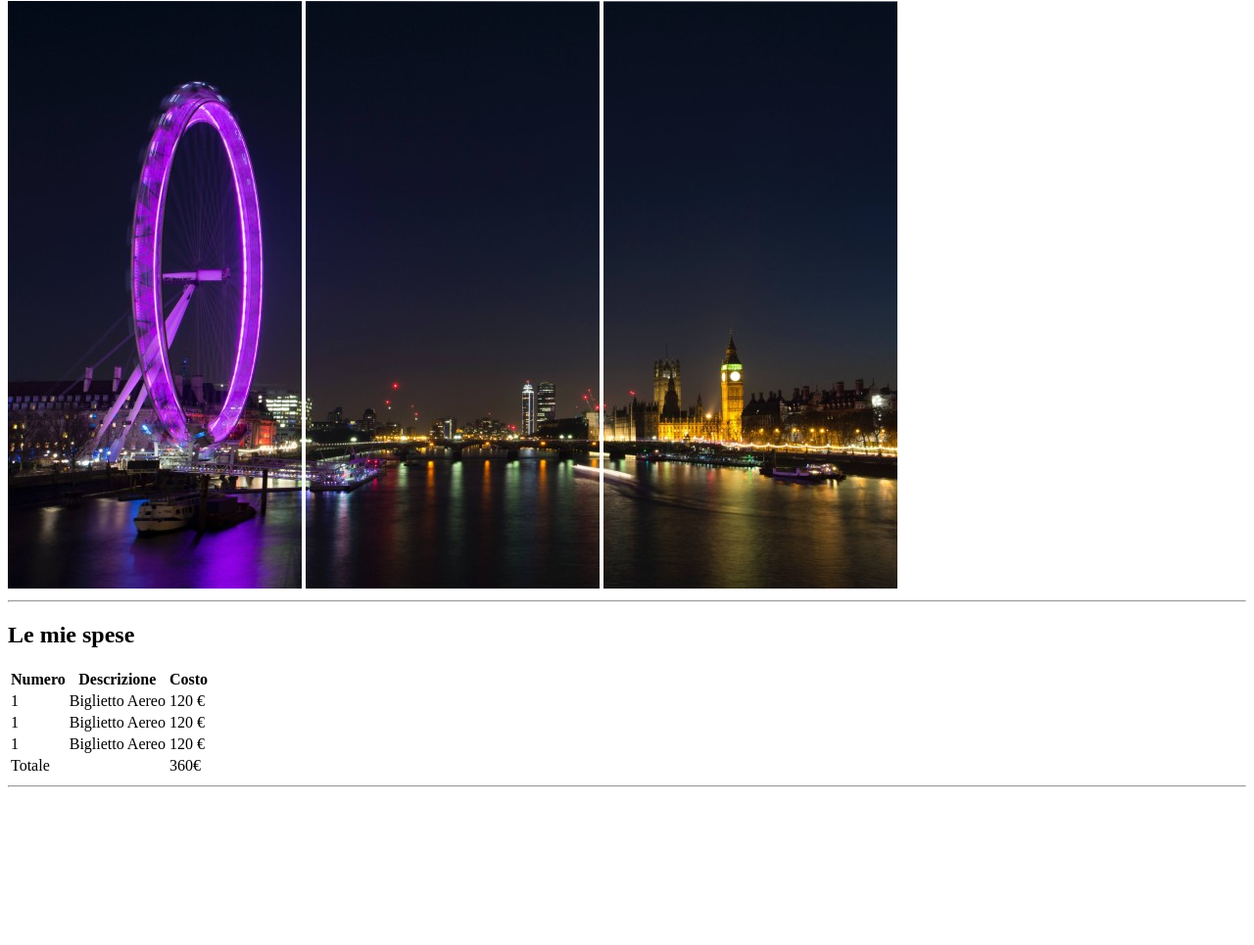
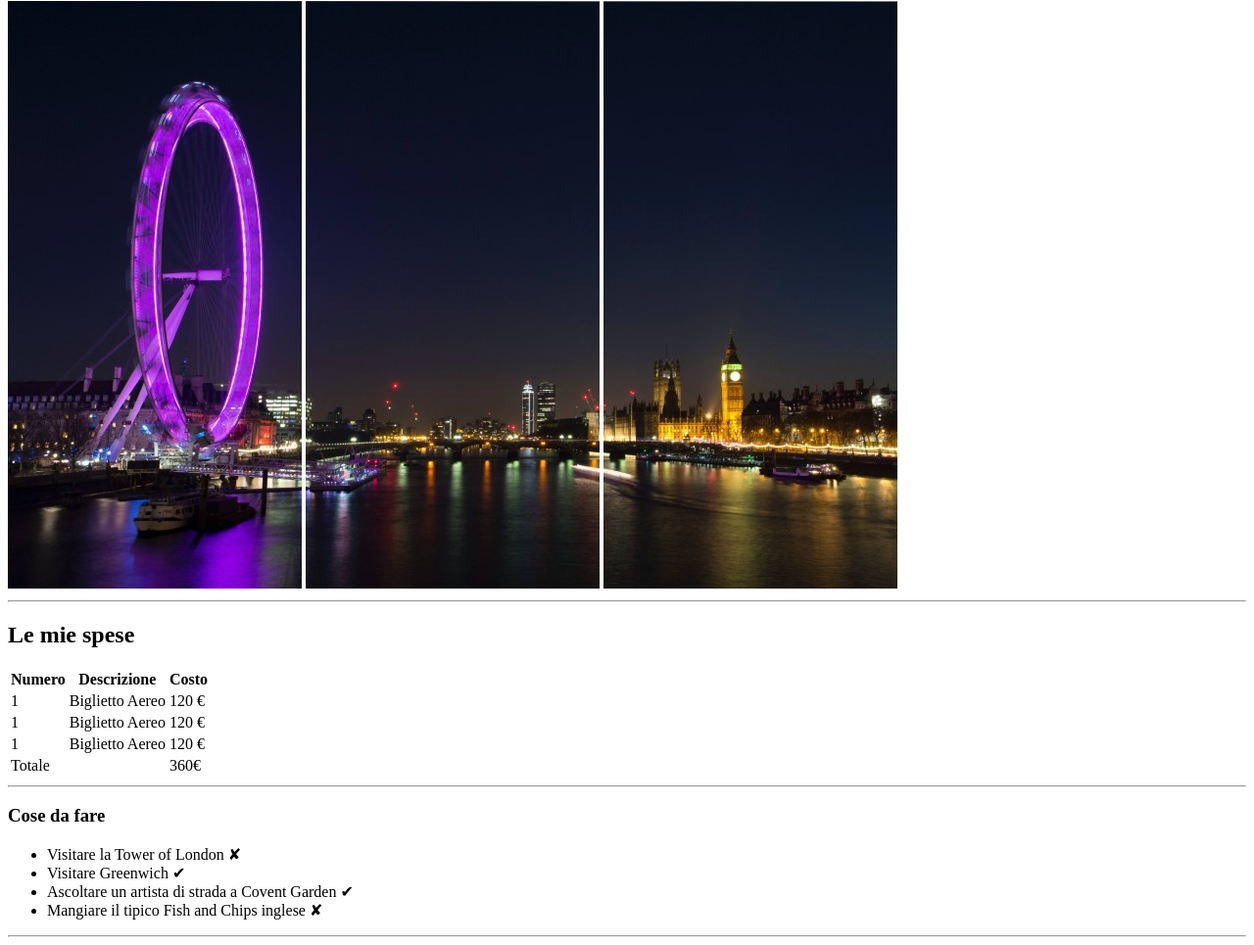
Before and after one commit to antonioiorio94/html-london-trip, a plain HTML site: page index.html in a window 1280 px wide. Shown: the part 79-1044 px from the top of the page at 98% size. Before the commit the page ends 891 px from the top, so only its background shows below. Drawn offline with Linux system fonts and the light colour scheme.

Commit message:
Lista cose da fare

```diff
--- a/index.html
+++ b/index.html
@@ -86,6 +86,25 @@
 
     <hr />
 
+    <!--"To-do List"-->
+
+    <div>
+
+        <h3>Cose da fare</h3>
+
+        <ul>
+            <li>Visitare la Tower of London &#10008;</li>
+            <li>Visitare Greenwich &#10004;</b></li>
+            <li>Ascoltare un artista di strada a Covent Garden &#10004;</b></li>
+            <li>Mangiare il tipico Fish and Chips inglese &#10008;</li>
+        </ul>
+
+    </div>
+
+    <hr />
+
+
+
 
 </body>
 </html>
```
